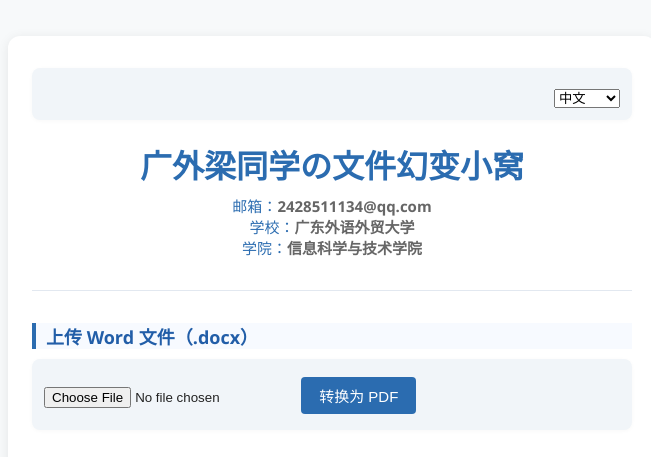
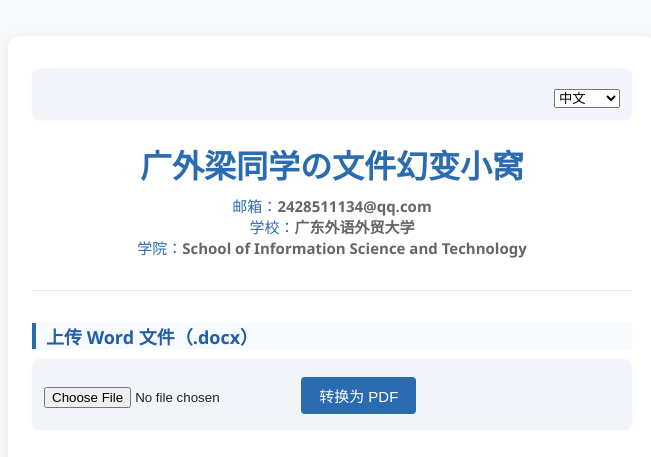
Before and after one commit to David13392077558/guangwai-liang-convertor, a Flask app: page / in a window 1280 px wide. Shown: the part 284-741 px from the top of the page, without its empty margins (308-959 px from the left). Run offline with Flask 3, Linux system fonts and the light colour scheme.

Commit message:
Update index.html

```diff
--- a/templates/index.html
+++ b/templates/index.html
@@ -23,7 +23,7 @@
         <div class="info">
             <span>{{ _('邮箱：') }}</span><b>2428511134@qq.com</b><br>
             <span>{{ _('学校：') }}</span><b>{{ _('广东外语外贸大学') }}</b><br>
-            <span>{{ _('学院：') }}</span><b>{{ _('信息科学与技术学院') }}</b>
+            <span>{{ _('学院：') }}</span><b>{{ _('School of Information Science and Technology') }}</b>
         </div>
         <hr>
         <h2 class="section-title">{% if lang == 'en' %}Upload Word File (.docx){% else %}上传 Word 文件（.docx）{% endif %}</h2>
```
